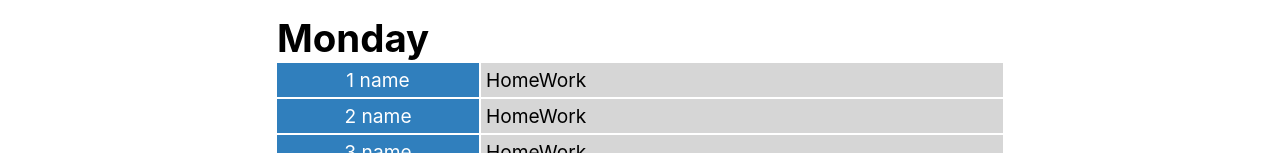
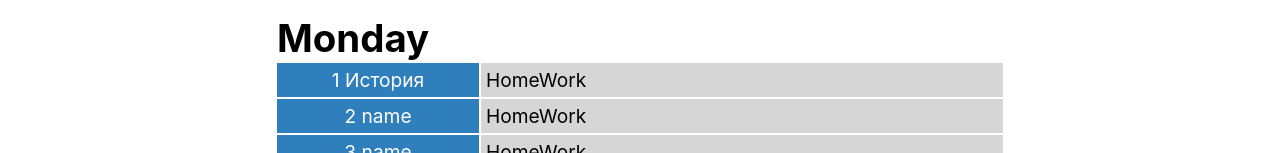
Before and after one commit to YgamiJS/HomeWork, a React (Vite) app: page / in a window 1280 px wide. Shown: the part 146-299 px from the top of the page. Built offline with nearby package versions, Linux system fonts and the light colour scheme.

Commit message:
3 commit

```diff
--- a/index.html
+++ b/index.html
@@ -2,9 +2,8 @@
 <html lang="en">
   <head>
     <meta charset="UTF-8" />
-    <link rel="icon" type="image/svg+xml" href="/vite.svg" />
     <meta name="viewport" content="width=device-width, initial-scale=1.0" />
-    <title>Vite + React</title>
+    <title>Домашние задания 7 "Б"</title>
   </head>
   <body>
     <div id="root"></div>
--- a/src/App.jsx
+++ b/src/App.jsx
@@ -14,8 +14,8 @@ export default function App() {
     <>
       <Header />
       <div className={styled.content}>
-        <h2>{stateTime}</h2>
-        <Content props={{day: "monday" ,arrayLessons: [{ lessonInfo: {name: "name" ,  homeWork: "homeWork" }} , { lessonInfo: {name: "name" ,  homeWork: "homeWork" }} , { lessonInfo: {name: "name" ,  homeWork: "homeWork" }} ,{ lessonInfo: {name: "name" ,  homeWork: "homeWork" }} ,{ lessonInfo: {name: "name" ,  homeWork: "homeWork" }} ,{ lessonInfo: {name: "name" ,  homeWork: "homeWork" }} , { lessonInfo: {name: "name" ,  homeWork: "homeWork" }}]}} />
+        <h2 className="hours">{stateTime}</h2>
+        <Content props={{day: "monday" ,arrayLessons: [{ lessonInfo: {name: "История" ,  homeWork: "homeWork" }} , { lessonInfo: {name: "name" ,  homeWork: "homeWork" }} , { lessonInfo: {name: "name" ,  homeWork: "homeWork" }} ,{ lessonInfo: {name: "name" ,  homeWork: "homeWork" }} ,{ lessonInfo: {name: "name" ,  homeWork: "homeWork" }} ,{ lessonInfo: {name: "name" ,  homeWork: "homeWork" }} , { lessonInfo: {name: "name" ,  homeWork: "homeWork" }}]}} />
         <Content props={{day: "monday" ,arrayLessons: [{ lessonInfo: {name: "name" ,  homeWork: "homeWork" }} , { lessonInfo: {name: "name" ,  homeWork: "homeWork" }} , { lessonInfo: {name: "name" ,  homeWork: "homeWork" }} ,{ lessonInfo: {name: "name" ,  homeWork: "homeWork" }} ,{ lessonInfo: {name: "name" ,  homeWork: "homeWork" }} ,{ lessonInfo: {name: "name" ,  homeWork: "homeWork" }} , { lessonInfo: {name: "name" ,  homeWork: "homeWork" }}]}} />
         <Content props={{day: "monday" ,arrayLessons: [{ lessonInfo: {name: "name" ,  homeWork: "homeWork" }} , { lessonInfo: {name: "name" ,  homeWork: "homeWork" }} , { lessonInfo: {name: "name" ,  homeWork: "homeWork" }} ,{ lessonInfo: {name: "name" ,  homeWork: "homeWork" }} ,{ lessonInfo: {name: "name" ,  homeWork: "homeWork" }} ,{ lessonInfo: {name: "name" ,  homeWork: "homeWork" }} , { lessonInfo: {name: "name" ,  homeWork: "homeWork" }}]}} />
         <Content props={{day: "monday" ,arrayLessons: [{ lessonInfo: {name: "name" ,  homeWork: "homeWork" }} , { lessonInfo: {name: "name" ,  homeWork: "homeWork" }} , { lessonInfo: {name: "name" ,  homeWork: "homeWork" }} ,{ lessonInfo: {name: "name" ,  homeWork: "homeWork" }} ,{ lessonInfo: {name: "name" ,  homeWork: "homeWork" }} ,{ lessonInfo: {name: "name" ,  homeWork: "homeWork" }} , { lessonInfo: {name: "name" ,  homeWork: "homeWork" }}]}} />
```
